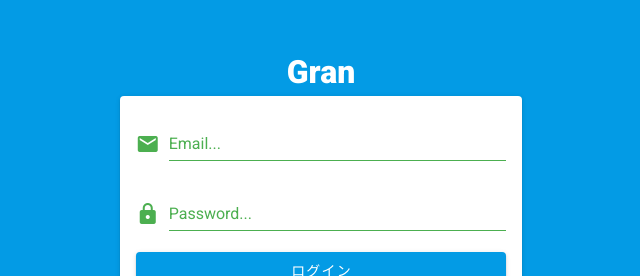
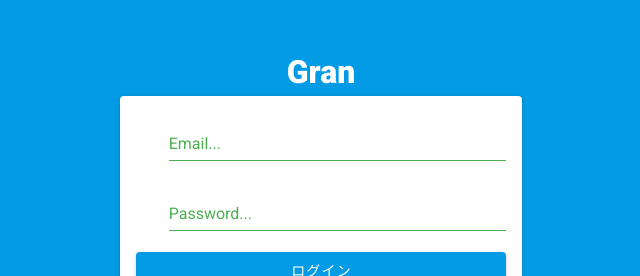
Before and after one commit to calmato/gran, a Nuxt app in the folder client/: page /signin in a window 1280 px wide. Shown: the part 156-432 px from the top of the page, without its empty margins (319-959 px from the left). Built offline with nearby package versions, Linux system fonts and the light colour scheme.

Commit message:
fix: icon名にcomputedでprefixにmdi-を加える

```diff
--- a/client/app/components/atoms/GranTextField.vue
+++ b/client/app/components/atoms/GranTextField.vue
@@ -5,8 +5,8 @@
       :label="label"
       :name="name"
       :type="type"
-      :prepend-icon="prependIcon"
-      :append-icon="appendIcon"
+      :prepend-icon="prependIconName"
+      :append-icon="appendIconName"
       :error-messages="errors"
       :success="valid"
     />
@@ -56,6 +56,12 @@ export default Vue.extend({
       set(value: String) {
         this.$emit('input', value)
       }
+    },
+    prependIconName() {
+      return 'mdi-' + this.prependIcon
+    },
+    appendIconName() {
+      return 'mdi-' + this.appendIcon
     }
   }
 })
```
